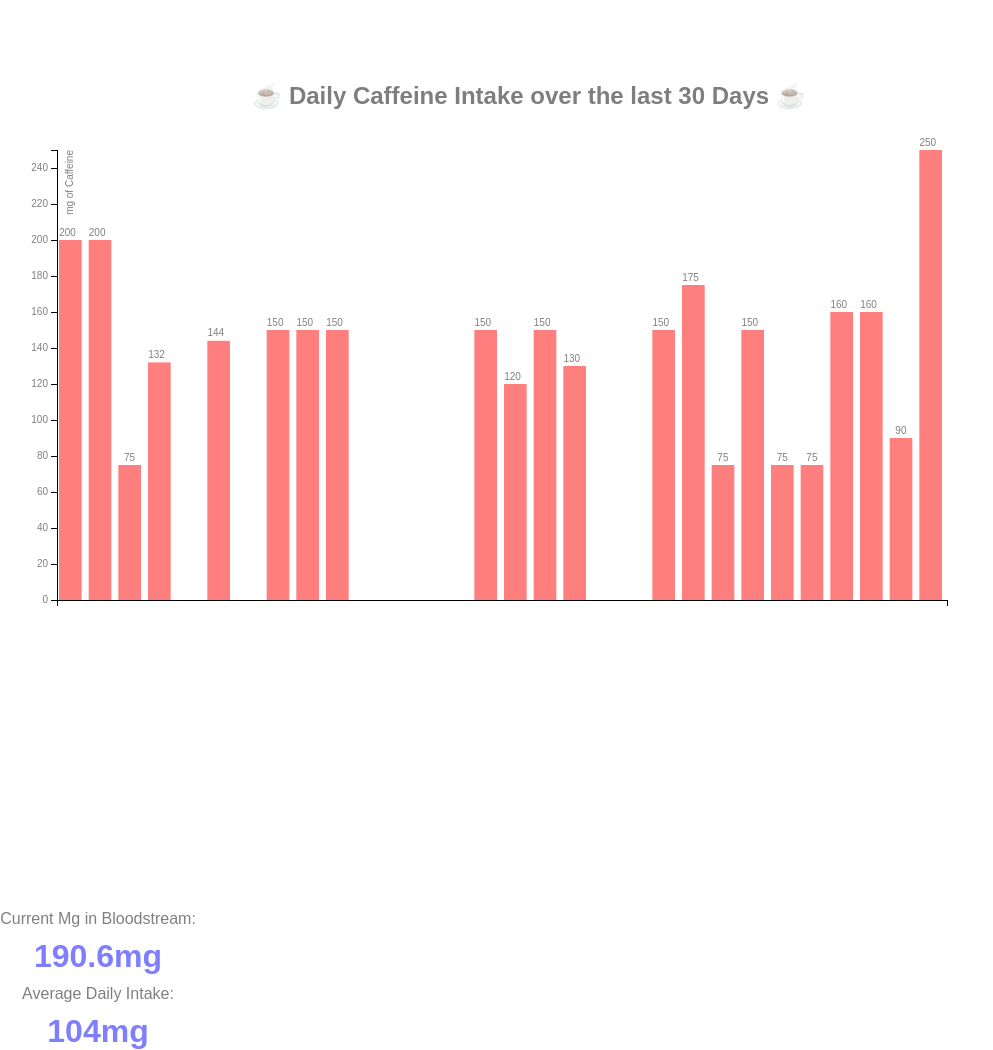
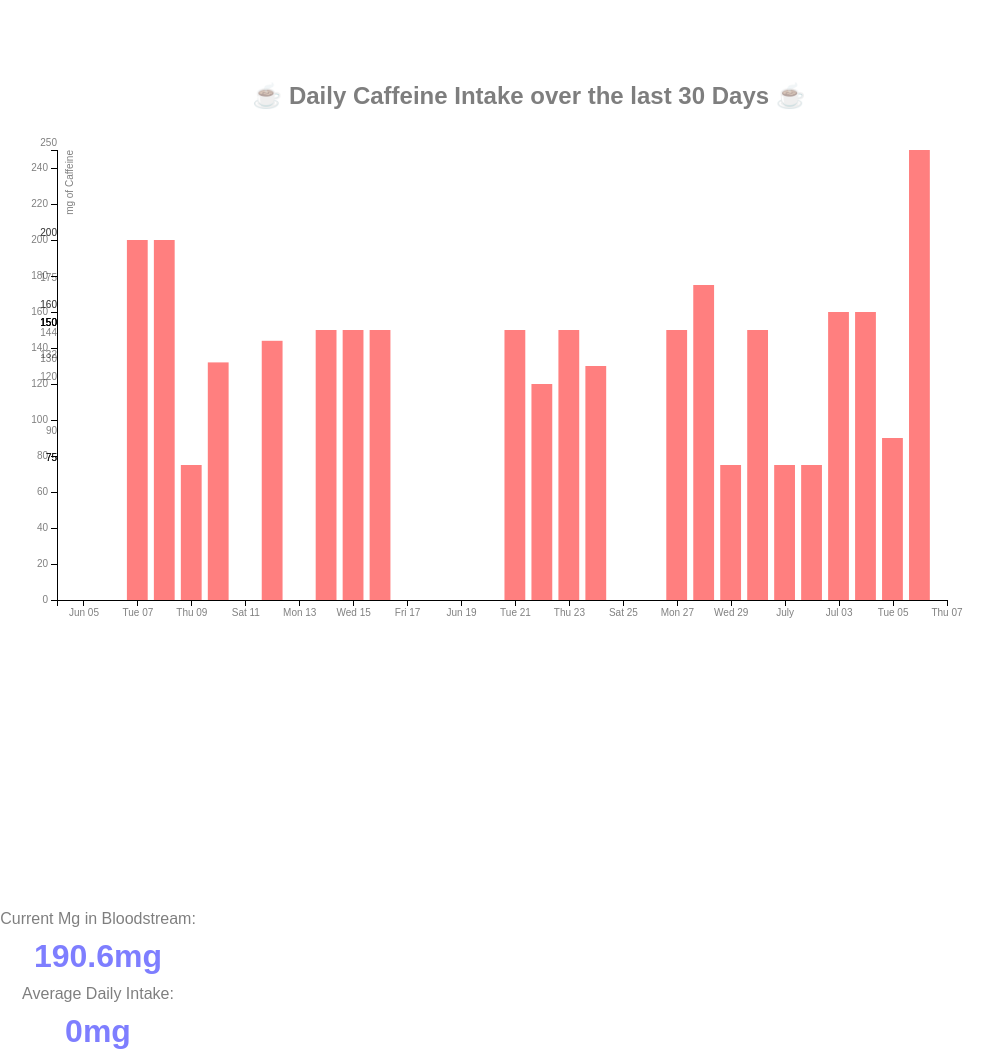
Before and after one commit to p-flock/p-flock.github.io, a plain HTML site: page index.html in a window 1280 px wide. Shown: the part 560-1610 px from the top of the page, without its empty margins (111-1104 px from the left). Drawn offline with nearby package versions, Linux system fonts and the light colour scheme; a web font is replaced by a local one.

Commit message:
new kml file

```diff
--- a/chart.js
+++ b/chart.js
@@ -8,17 +8,18 @@ window.onload = function () {
 
     var days = groupDays(data.data);
 
-    var x = d3.scale.ordinal()
-        .rangeRoundBands([0, width], .1);
+    //var x = d3.scale.ordinal()
+        //.rangeRoundBands([0, width], .1);
 
-    //var x = d3.time.scale()
-        //.range([width/days.length/2, width-width/days.length/2])
-        //.domain([new Date(new Date().getTime() - (60*60*24*30*1000)),new Date(new Date().getTime())])
-        //.nice(d3.time.day, 1);
+    var x = d3.time.scale()
+        .range([0, width])
+        .domain([new Date(new Date().getTime() - (60*60*24*31*1000)),new Date(new Date().getTime() + (24*60*60*1000))])
+        .nice(d3.time.day, 1);
 
     var y = d3.scale.linear()
         .range([height, 0])
-        .domain([0, d3.max(days)]);
+        //.domain([0, d3.max(days)]);
+        .domain([0, d3.max(days, function(d) {return d.mg;})])
 
     var chart = d3.select(".chart")
         .attr("width", width + margin.left + margin.right)
@@ -26,7 +27,7 @@ window.onload = function () {
         .append("g")
         .attr("transform", "translate(" + margin.left + "," + margin.top + ")");
 
-    var barWidth = width / days.length;
+    var barWidth = width / (days.length + 2);
 
     var xAxis = d3.svg.axis()
         .scale(x)
@@ -40,11 +41,8 @@ window.onload = function () {
         .data(days)
         .enter()
         .append('g')
-        .attr("transform", function(d,i) { return "translate("+ ((i * barWidth)+2) + ", 0)";})
-        //.attr("x", function(d,i) {return i - (width/days.length/2);})
+        .attr("x", function (d) {return x(new Date(d.date));})
         .attr("class", "day");
-    //.attr('height', function(d) {return (d.mg) + 'px'; })
-    //.attr("width", "9px");
     chart.append("g")
         .attr("class", "axis")
         .attr("transform", "translate(0," + height + ")")
@@ -61,16 +59,18 @@ window.onload = function () {
         .text("mg of Caffeine");
 
     g.append("rect")
-        .attr("y", function (d) { return y(d);})
-        .attr("height", function(d, i){ console.log(height - y(d)); return height - y(d);})
+        .attr("x", function (d) {return x(new Date(d.date) - barWidth/2);})
+        .attr("y", function (d) { return y(d.mg);})
+        .attr("height", function(d, i){return height - y(d.mg);})
         .attr("width", barWidth - 7)
         .attr("class", "bar");
 
     g.append("text")
         //.text(function(d) { return coffee_emoji})
-        .text(function(d) {return (d) ? String(d): '';})
-        .attr("y", function (d) {return y(d) - 12} )
-        .attr("x", (barWidth / 2) + 2)
+        .text(function(d) {return (d.mg) ? String(d.mg): '';})
+        .attr("x", function (d) { x(new Date(d.date))})
+        //.attr("x", function (d) { return g.x;})
+        .attr("y", function (d) {return y(d.mg) - 12} )
         .attr("dy", ".75em");
 
     document.getElementById("Current_mg").innerHTML = String(getCurrentBloodMg(data.data)) + 'mg';
@@ -122,18 +122,18 @@ var getCurrentBloodMg = function(data) {
 
 var groupDays = function(data) {
     //console.log(data.length + " items in data");
-    var currentDate = (new Date).getTime() / 1000.0;
-    var secondsInDay = 60 * 60 * 24;
+    var currentDate = (new Date).getTime();
+    var secondsInDay = 60 * 60 * 24 * 1000;
     var last30Days = [];
     for (var i = 0; i< 30; i++) {
-        last30Days[i] = 0;
+        last30Days[i] = {"mg": 0, "date": new Date(currentDate - (secondsInDay * 29) + (secondsInDay * i))};
     }
     for (var i = 0; i < data.length; i++) {
-        var daysAgo = (currentDate - data[i].date) / secondsInDay;
+        var daysAgo = (currentDate - (data[i].date * 1000)) / secondsInDay;
         var daysAgo = Math.round(daysAgo);
         //console.log(daysAgo + " days");
         if (daysAgo < 30) {
-            last30Days[29 - daysAgo] += data[i].mg;
+            last30Days[29 - daysAgo].mg = data[i].mg + last30Days[29-daysAgo].mg;
         }
     }
     return last30Days;
--- a/index.html
+++ b/index.html
@@ -4,7 +4,7 @@
 <meta charset="UTF-8">
 <title>Peter Flockhart The Website</title>
 <link rel="stylesheet" type="text/css" href="./Style/altstyle.css" />
-<link rel="stylesheet" type="text/css" href="http://fonts.googleapis.com/css?family=Kite+One">
+<!--<link rel="stylesheet" type="text/css" href="http://fonts.googleapis.com/css?family=Kite+One">-->
 <!--<script src="https://cdnjs.cloudflare.com/ajax/libs/d3/3.5.5/d3.min.js"></script>-->
 <!--<script src="coffeelog.js"></script>-->
 <!--<script src="pfuma.js"></script>-->
```
Also changed, not shown: coffeelog_formatted.js (+68 -0 lines), 3 other files.
